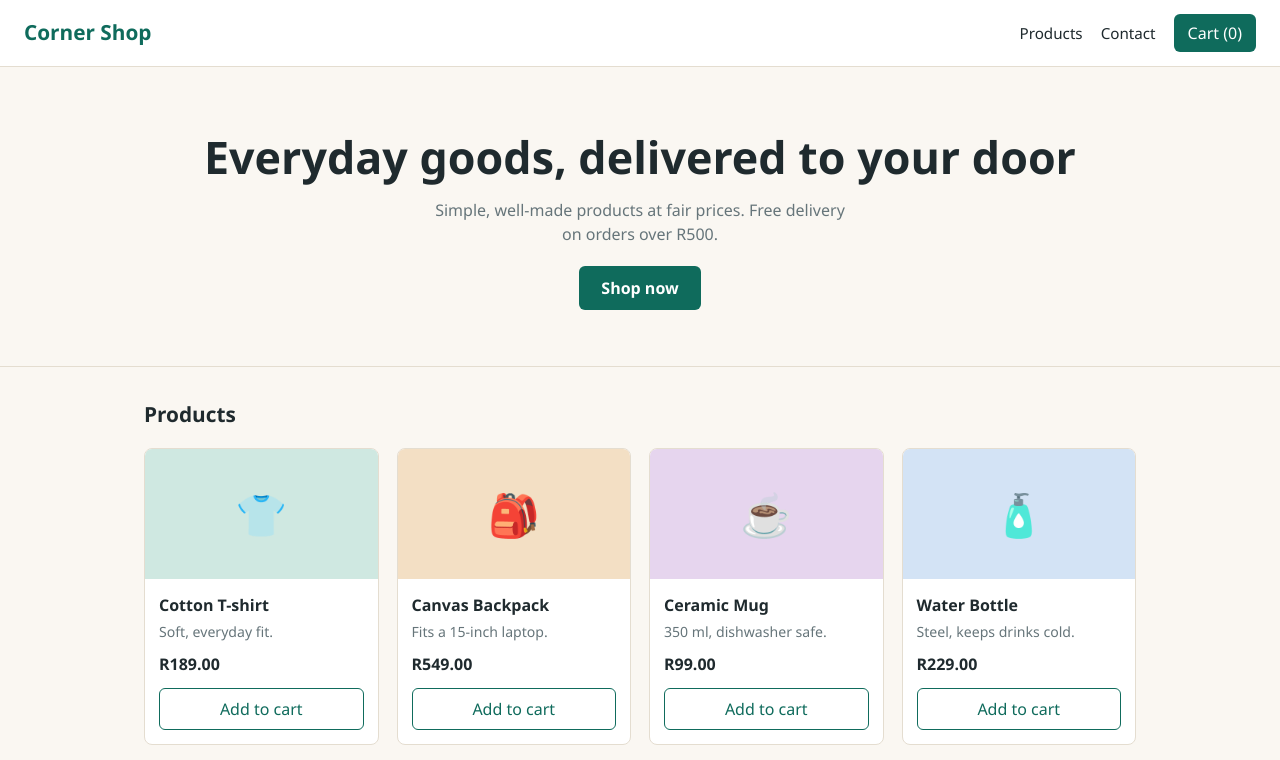
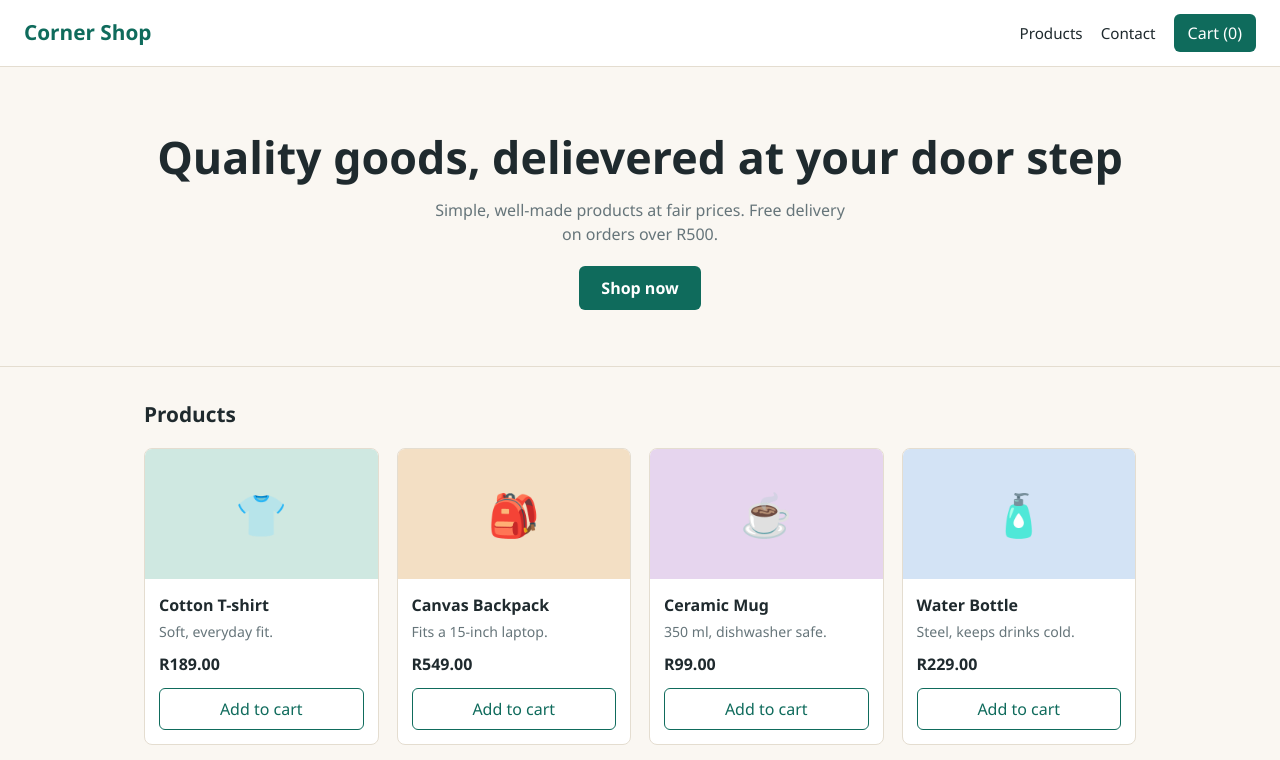
Before and after one commit to simelanenosisa91-arch/Simz, a plain HTML site: page index.html in a window 1280 px wide. Shown: the top 760 px of the page. Drawn offline with Linux system fonts and the light colour scheme.

Commit message:
Update index.html

```diff
--- a/index.html
+++ b/index.html
@@ -3,7 +3,7 @@
 <head>
 <meta charset="UTF-8">
 <meta name="viewport" content="width=device-width, initial-scale=1">
-<title>Corner Shop</title>
+<title>SweetCandee Shop</title>
 <style>
   :root {
     --bg: #faf7f2;
@@ -179,7 +179,7 @@
 </header>
 
 <section class="hero">
-  <h1>Everyday goods, delivered to your door</h1>
+  <h1>Quality goods, delievered at your door step</h1>
   <p>Simple, well-made products at fair prices. Free delivery on orders over R500.</p>
   <a class="btn" href="#products">Shop now</a>
 </section>
```
